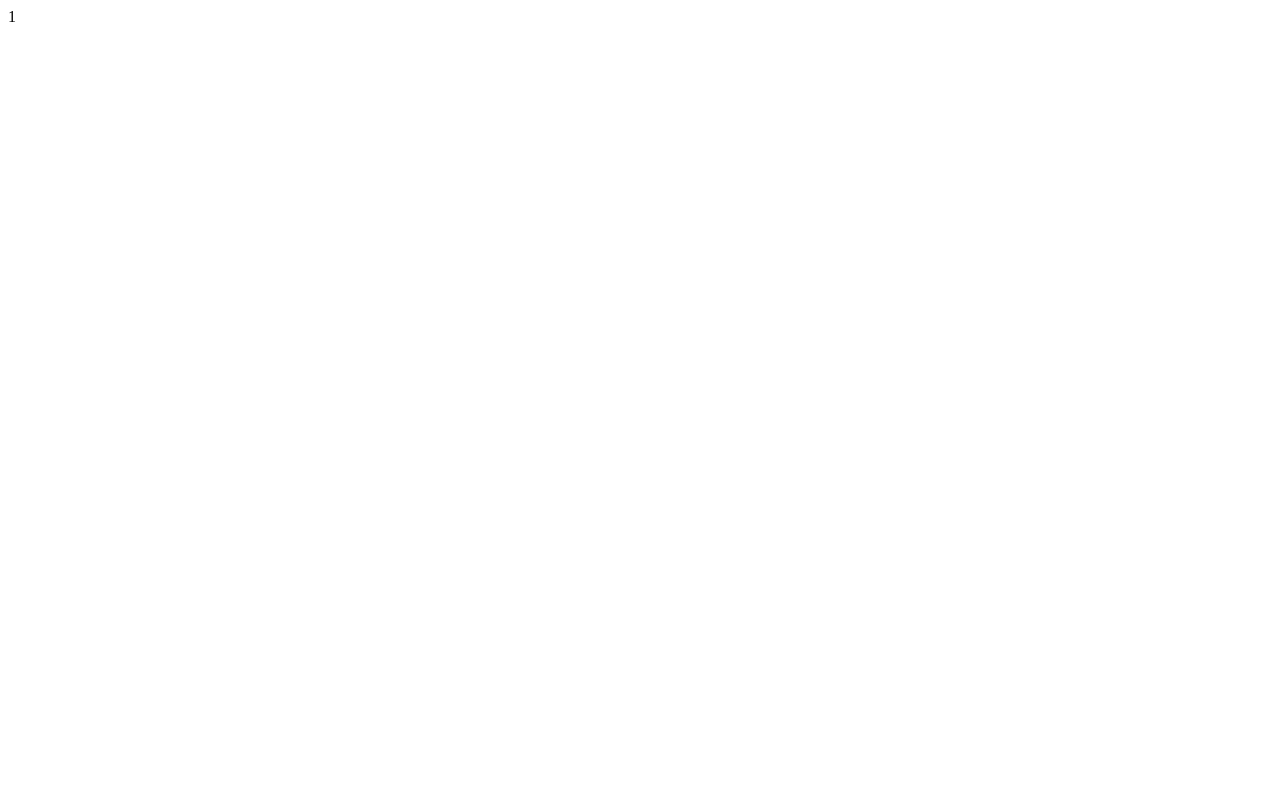
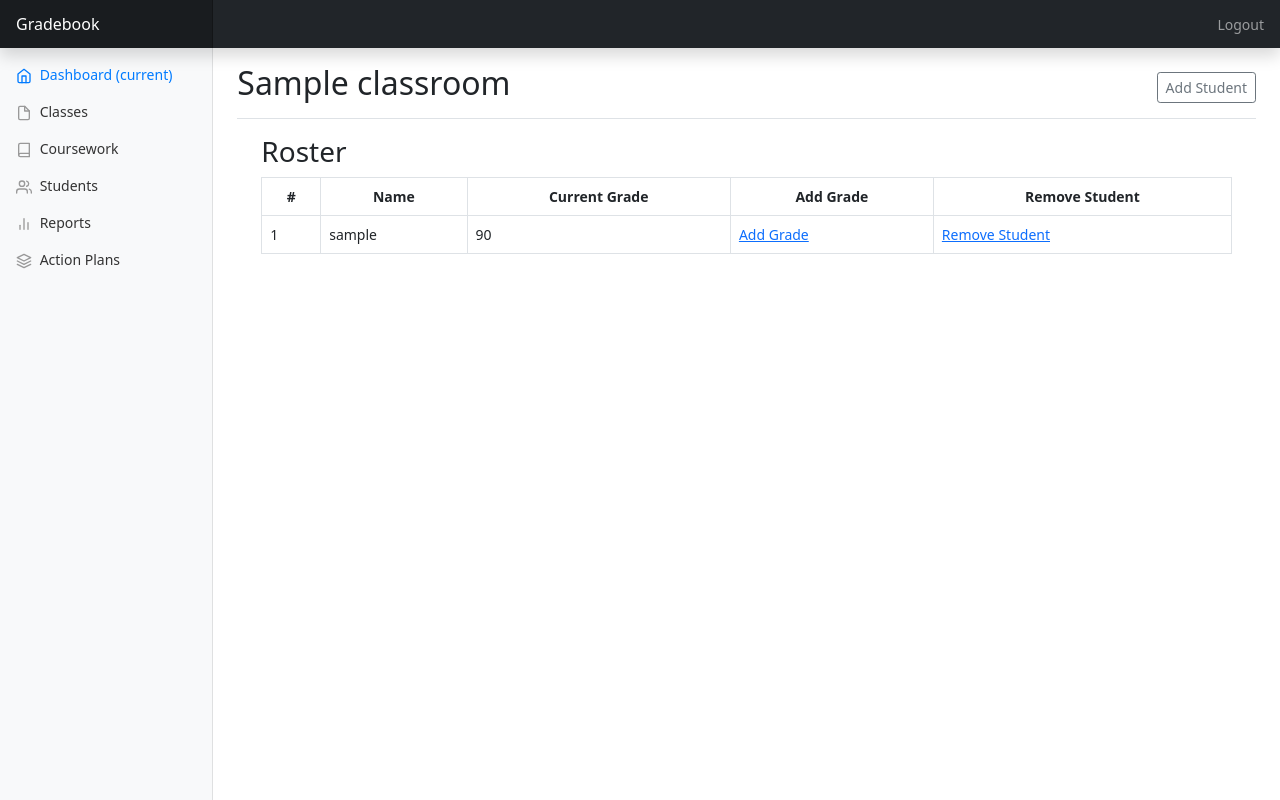
Before and after one commit to Mega-Barrel/CUNY-Hackathon, a Flask app: page /classroom/1 in a window 1280 px wide. Before the commit the page is almost empty. Run offline with Flask 2, Linux system fonts and the light colour scheme; a user stored in the database is signed in; tables that the repository leaves empty hold one stand-in row (values such as "Sample post"); some libraries are stand-ins or nearby versions.

Commit message:
Roster added

```diff
--- a/app/classroom/forms.py
+++ b/app/classroom/forms.py
@@ -13,3 +13,9 @@ class AddClassroomForm(FlaskForm):
     active = BooleanField('Active')
 
     submit = SubmitField('Submit')
+
+
+class AddStudentForm(FlaskForm):
+    student = SelectField('Student Name', validators=[DataRequired()])
+
+    submit = SubmitField('Add')
--- a/app/classroom/routes.py
+++ b/app/classroom/routes.py
@@ -3,7 +3,7 @@ from flask_login import current_user, login_required
 
 from app import db
 from app.classroom import bp
-from app.classroom.forms import AddClassroomForm
+from app.classroom.forms import AddClassroomForm, AddStudentForm
 from app.decorators import role_required
 from app.models import Classroom, User, Subject, Role
 
@@ -104,22 +104,46 @@ def edit_classroom(classroom_id):
                            form=form)
 
 
-@bp.route('/add_student/<int:classroom_id>/<int:student_id>', methods=['POST', 'DELETE'])
+@bp.route('/add_classroom/<int:classroom_id>', methods=['GET', 'POST'])
 @login_required
 @role_required('Teacher')
-def add_student_to_classroom(classroom_id, student_id):
+def add_student_to_classroom(classroom_id):
+    form = AddStudentForm()
+    classroom = Classroom.query.filter_by(id=classroom_id).first_or_404()
+    in_class_students = [student.id for student in classroom.students.all()]
+    results = db.session.query(User).filter(User.role_id==1).filter(User.id.notin_(in_class_students)).all()
+    form.student.choices = [(student.id, student.username) for student in results]
+    # form.student.choices = [(student.id, student.username) for student in User.query.filter_by(role_id=1).filter(id.notin_(in_class_students)).order_by('name')]
+    if request.method == 'POST':
+        student_name = form.student.data
+        student = User.query.filter_by(id=int(student_name)).first_or_404()
+        classroom.add_student(student)
+
+        db.session.commit()
+        flash('Your changes have been saved.')
+        return redirect(url_for('classroom.show_classroom', classroom_id=classroom.id))
+    return render_template('classroom/add_student_to_classroom.html', title='Add Student to Classroom',
+                           form=form)
+
+
+@bp.route('/remove_student_classroom/<int:classroom_id>/<int:student_id>', methods=['DELETE'])
+@login_required
+@role_required('Teacher')
+def remove_student_from_classroom(classroom_id, student_id):
     classroom = Classroom.query.filter_by(id=classroom_id).first_or_404()
     user = User.query.filter_by(id=student_id).first_or_404()
-
-    if request.method == 'POST':
-        classroom.add_student(user)
-        db.session.commit()
     # Delete logic
     classroom.remove_student(user)
     db.session.commit()
     return jsonify({
         'status': 'success'
     }), 200
+
+@bp.route('/add_grade/', methods=['GET', 'POST'])
+@login_required
+@role_required('Teacher')
+def add_grade():
+    pass
 
 
 # @bp.route('/add_student/<int:classroom_id>/<int:student_id>/<int:coursework_id>', methods=['POST'])
--- a/app/models.py
+++ b/app/models.py
@@ -46,8 +46,8 @@ class User(UserMixin, db.Model):
 
     def __init__(self, **kwargs):
         super(User, self).__init__(**kwargs)
-        if self.role is None:
-            self.role = Role.query.filter_by(default = True).first()
+        if self.role_id is None:
+            self.role_id = Role.query.filter_by(default = True).first().id
 
 
 class Permissions:
--- a/app/templates/classroom/classroom_detail.html
+++ b/app/templates/classroom/classroom_detail.html
@@ -1,3 +1,67 @@
-<div>{{classroom.id}}</div>
-<!-- Must Have Roster Gradebook -->
+{% extends "base.html" %}
+
+{% block app_content %}
+
+<div class="d-flex justify-content-between flex-wrap flex-md-nowrap align-items-center pb-2 mb-3 border-bottom">
+    <h1 class="h2">{{ classroom.name }}</h1>
+    <div class="btn-toolbar mb-2 mb-md-0">
+        <div class="btn-group mr-2">
+            <a href="{{url_for('classroom.add_student_to_classroom', classroom_id=classroom.id)}}"><button
+                    class="btn btn-sm btn-outline-secondary">Add Student</button></a>
+        </div>
+    </div>
+</div>
+
+<div class="container">
+    <div class="row clearfix">
+        <div class="col-md-12 column">
+            <h1 class="h3">Roster</h1>
+            <table class="table table-bordered table-hover" id="tab_logic">
+                <thead>
+                    <tr>
+                        <th class="text-center">
+                            #
+                        </th>
+                        <th class="text-center">
+                            Name
+                        </th>
+                        <th class="text-center">
+                            Current Grade
+                        </th>
+                        <th class="text-center">
+                            Add Grade
+                        </th>
+                        <th class="text-center">
+                            Remove Student
+                        </th>
+                    </tr>
+                </thead>
+                <tbody>
+                    {% for student in classroom.students %}
+                    <tr id="{{student.id}}">
+                        <td>{{student.id}}</td>
+                        <td>{{student.username}}</td>
+                        <td>90</td>
+                        <td><a href="{{url_for('classroom.add_grade')}}">Add Grade</a></td>
+                        <td><a data-key="{{student.id}}" class="remove_student" href="{{url_for('classroom.remove_student_from_classroom', classroom_id=classroom.id, student_id=student.id)}}">Remove Student</a></td>
+                    </tr>
+                    {% endfor %}
+                </tbody>
+            </table>
+        </div>
+    </div>
+
+
 <!-- Must Show Gradebook -->
+
+{% endblock %}
+
+{% block scripts %}
+{{ super() }}
+
+$(document).ready(function () {
+    $(".remove_student").click(function (e) {
+        e.preventDefault()
+    }
+});
+{% endblock %}
```
Also changed, not shown: app/templates/classroom/add_student_to_classroom.html (added, +11 -0 lines), app.db.
